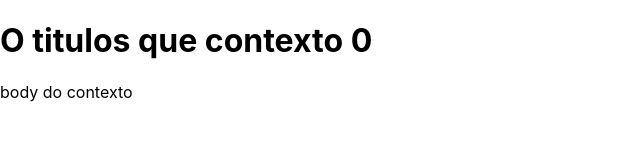
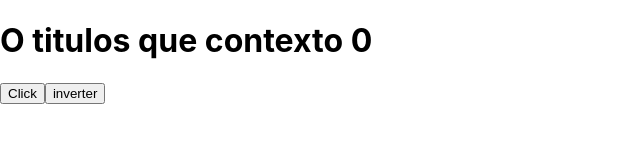
Before and after one commit to lumendes02/react-projeto-hooks, a React (Create React App) app: page / in a window 1280 px wide. Shown: the top 160 px of the page, without its empty margins (0-640 px from the left). Built offline with nearby package versions, Linux system fonts and the light colour scheme.

Commit message:
useReducer

```diff
--- a/src/App.js
+++ b/src/App.js
@@ -1,13 +1,41 @@
-import React, { useContext, useEffect, useMemo, useRef, useState } from 'react';
+import React, { useContext, useEffect, useMemo, useReducer, useRef, useState } from 'react';
 import './App.css';
-import { AppContext } from './contexts/AppContext';
-import { Div } from './components/Div';
+
+const globalState = {
+  title: 'O titulos que contexto',
+  body: 'body do contexto',
+  counter: 0,
+}
+
+const reducer = (state, action) => {
+  switch(action.type) {
+    case 'muda':
+      console.log('chamou muda com', action.payload);
+      return {...state, title: action.payload};
+    case 'inverter':
+      console.log('chamou inverter');
+      const {title} = state;
+      return {...state, title: title.split('').reverse().join('')};
+    default:
+      console.log('default');
+  }
+
+  return {...state};
+}
 
 function App() {
+  const [state, dispatch] = useReducer(reducer, globalState);
+  const {counter, title, body} = state;
+
   return (
-    <AppContext>
-      <Div></Div>
-    </AppContext>
+    <div>
+      <h1>{title} {counter}</h1>
+      <button onClick={() => dispatch({
+         type: 'muda',
+         payload: new Date().toLocaleString('pt-BR'),
+        })}>Click</button>
+      <button onClick={() => dispatch({ type: 'inverter' })}>inverter</button>
+    </div>
   )
 }
 
```
